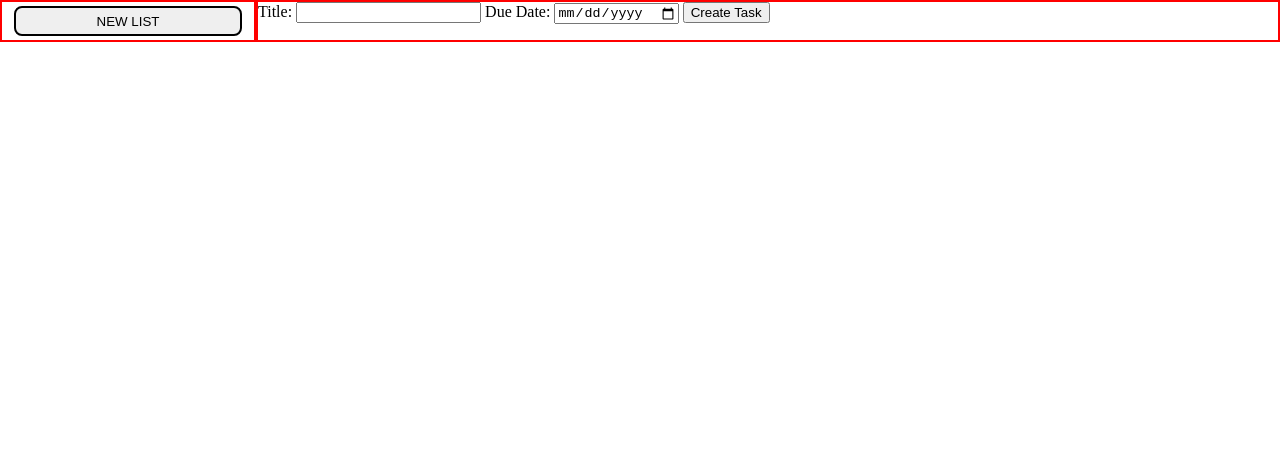
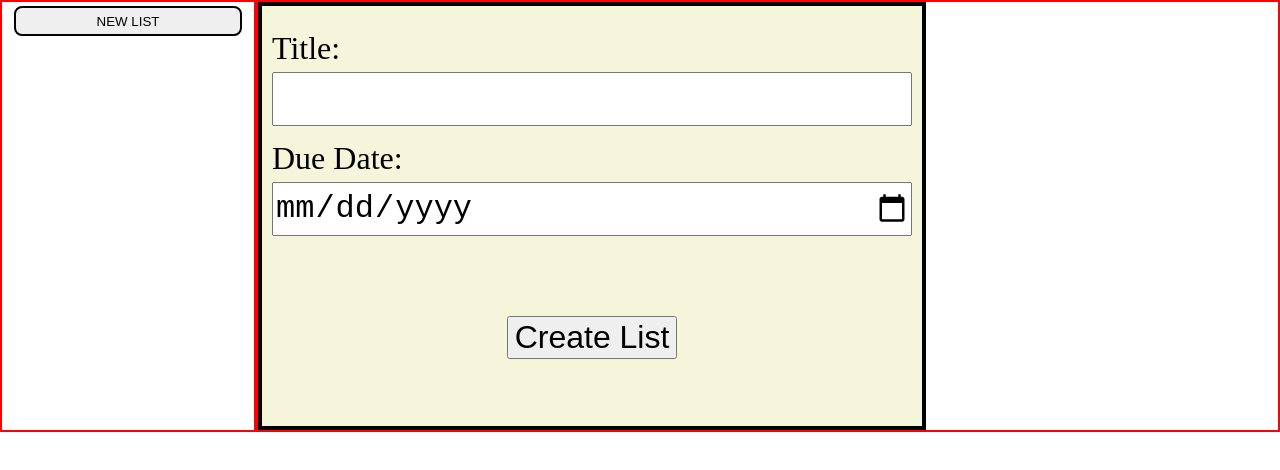
Before and after one commit to iversson-estudos/todoList, a website built with webpack: page src/template.html in a window 1280 px wide. Both pictures are taken after a click on the button "NEW LIST". Built offline with nearby package versions, Linux system fonts and the light colour scheme.

Commit message:
started styling the new list form

```diff
--- a/src/css/styles.css
+++ b/src/css/styles.css
@@ -135,6 +135,34 @@ table {
         .todo:hover{
             background-color: bisque;
         }
+
+        /*NEW LIST FORM*/
+        #listForm{
+            display: flex;
+            flex-direction: column;
+            width: 50vw;
+            height: 50vh;
+            background-color: beige;
+            padding: 10px;
+            border: 4px solid black;
+
+            label{
+                margin-top: 16px;
+                font-size: 32px;
+                margin-bottom: 8px;
+            }
+
+            input{
+                font-size: 32px;
+                line-height: 48px;
+            }
+
+            button{
+                align-self: center;
+                margin-top: 80px;
+                font-size: 32px;
+            }
+        }
     }
 
 }
--- a/src/views/newListView.js
+++ b/src/views/newListView.js
@@ -18,7 +18,7 @@ function newListView(){
         <label for="dueDate">Due Date:</label>
         <input type="date" id="dueDate" name="dueDate" required>
 
-        <button type="submit" id="newListSubmit">Create Task</button>
+        <button type="submit" id="newListSubmit">Create List</button>
     </form>`;
 
     //ADDS EVENT LISTENER TO FORM SUBMIT
```
